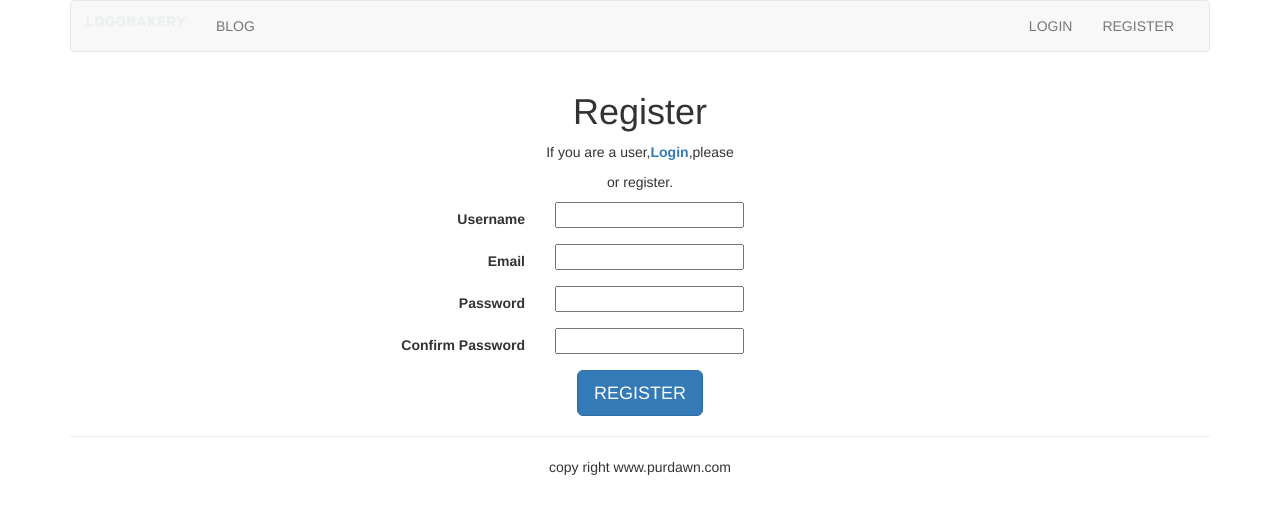
After one commit to lance0628/my-site, a Django app: page /account/register/ in a window 1280 px wide. The commit adds this page. Shown: the top 514 px of the page. Run offline with Django 3.2, Linux system fonts and the light colour scheme; some libraries are stand-ins or nearby versions.

Commit message:
add register

```diff
--- a/mysite/account/forms.py
+++ b/mysite/account/forms.py
@@ -1,5 +1,20 @@
 from django import forms
+from django.contrib.auth.models import User
 
 class LoginForm(forms.Form):
     username = forms.CharField()
     password = forms.CharField(widget = forms.PasswordInput)
+
+class RegistrationForm(forms.ModelForm):
+	password = forms.CharField(label="Password", widget=forms.PasswordInput)
+	password2 = forms.CharField(label="Confirm Password", widget=forms.PasswordInput)
+
+	class Meta:
+		model = User
+		fields = ("username", "email")
+
+	def clean_password2(self):
+		cd = self.cleaned_data
+		if cd['password'] != cd['password2']:
+			raise forms.ValidationError("passwords do not match.")
+		return cd['password2']
--- a/mysite/account/urls.py
+++ b/mysite/account/urls.py
@@ -8,4 +8,5 @@ urlpatterns = [
     #path('login/',views.user_login, name='user_login'),
     path('login/', auth_views.LoginView.as_view(template_name='account/login2.html'), name= 'user_login'),
     path('logout/', auth_views.LogoutView.as_view(template_name='account/logout.html'), name='user_logout'),
+    path('register/', views.register, name='user_register'),
 ]
--- a/mysite/account/views.py
+++ b/mysite/account/views.py
@@ -33,7 +33,7 @@ def user_login(request):
         login_form = LoginForm(request.POST)
         if login_form.is_valid():
             cd =login_form.cleaned_data
-            user = authenticate(username=cd['username'],password=cd["password"])
+            user = authenticate(username=cd['username'],password=cd['password'])
 
             if user:
                 login(request,user)
@@ -46,3 +46,19 @@ def user_login(request):
     if request.method == "GET":
         login_form = LoginForm()
         return render(request,"account/login.html",{"form":login_form})
+
+from .forms import LoginForm, RegistrationForm
+
+def register(request):
+    if request.method == "POST":
+        user_form = RegistrationForm(request.POST)
+        if user_form.is_valid():
+            new_user = user_form.save(commit=False)
+            new_user.set_password(user_form.cleaned_data['password'])
+            new_user.save()
+            return HttpResponse("successfully")
+        else:
+            return HttpResponse("sorry, you can not register.")
+    else:
+        user_form = RegistrationForm()
+        return render(request, "account/register.html",{"form": user_form})
--- a/mysite/templates/account/logout.html
+++ b/mysite/templates/account/logout.html
@@ -5,6 +5,6 @@
 {% block content %}
 <div class="row text-center vertical-middle-sm">
     <p>You have log out.</p>
-    <p>You can <a href="{% url 'account:user_login' %}">login</a> again </p>
+    <p>You can <a href="{% url 'account:user_login' %}">Login</a> again </p>
 </div>
 {% endblock %}
--- /dev/null
+++ b/mysite/templates/account/register.html
@@ -0,0 +1,34 @@
+{% extends "base.html" %}
+
+{% load staticfiles %}
+
+{% block title %}register user{% endblock %}
+
+{% block content %}
+<div class="row text-center vertical-middle-sm">
+	<h1>Register</h1>
+	<p>If you are a user,<strong><a href="{% url 'account:user_login' %}">Login</a></strong>,please</p>
+	<p>or register.</p>
+	<form class="form-horizontal" action="." method="post">{% csrf_token %}
+		<div class="form-group">
+			<label for="{{ form.username.id_for_label }}" class="col-md-5 control-label">Username</label>
+			<div class="col-md-6 text-left">{{ form.username }}	</div>
+		</div>
+		<div class="form-group">
+			<label for="{{ form.email.id_for_label }}" class="col-md-5 control-label">Email</label>
+			<div class="col-md-6 text-left">{{ form.email }}	</div>
+		</div>
+
+		<div class="form-group">
+			<label for="{{ form.password.id_for_label }}" class="col-md-5 control-label">Password</label>
+			<div class="col-md-6 text-left">{{ form.password }}</div>
+		</div>
+		<div class="form-group">
+			<label for="{{form.password.id_for_label }}" class="col-md-5 control-label">Confirm Password</label>
+			<div class="col-md-6 text-left">{{ form.password2 }}</div>
+		</div>
+		<input type="submit" class="btn btn-primary btn-lg" value="REGISTER">
+	</form>
+
+</div>
+{% endblock %}
--- a/mysite/templates/footer.html
+++ b/mysite/templates/footer.html
@@ -1,4 +1,4 @@
 <div class="container">
-    <hr>
-    <p class="text-center">copy right www.purdawn.com</p>
+	<hr>
+	<p class="text-center">copy right www.purdawn.com</p>
 </div>
--- a/mysite/templates/header.html
+++ b/mysite/templates/header.html
@@ -2,17 +2,28 @@
 <div class="container">
     <nav class="navbar navbar-default" role="navigation">
         <div class="navbar-header">
-            <a class="navbar-brand" href="http.itdiffer.com">
-                <img src="{% static '/images/123.png' %}" width = "60px">
+            <a class= "navbar-brand" href="http://www.itdiffer.com">
+                <img src="{% static '/images/logo.svg' %}" width="100px">
             </a>
+
         </div>
         <div>
             <ul class="nav navbar-nav" role="navigation">
                 <li><a href="{% url 'blog:blog_title' %}">BLOG</a></li>
             </ul>
-            <ul class="nav navbar-nav navbar-right" >
-                <li><a href="{% url 'account:user_login' %}">LOGIN</a></li>
+            <ul class="nav navbar-nav navbar-right" style="margin-right:10px">
+                {% if user.is_authenticated %}
+                <li><a href="#">{{ user.username }}</a></li>
+                <li><a href="{% url 'account:user_logout' %}">Logout</a></li>
+                {% else %}
+                <li><a href="{% url 'account:user_login' %}">LOGIN</a>
+                </li>
+                {% endif %}
+            <ul class="nav navbar-nav navbar-right" style="margin-right:10px">
+                <li><a href="{% url 'account:user_register' %}">REGISTER</a>
+                </li>
             </ul>
         </div>
+
     </nav>
 </div>
--- a/mysite/templates/index.html
+++ b/mysite/templates/index.html
@@ -10,6 +10,8 @@
 
 </head>
 <body>
-
+    <div style="margin:0 auto;width:200px;">
+    <input type="submit" value="Login" style="vertical-align:middle;">
+    </div>
 </body>
 </html>
```
Also changed, not shown: mysite/blog/templates/base.html (deleted, +0 -19 lines), mysite/blog/templates/blog/content.html (deleted, +0 -22 lines), mysite/blog/templates/blog/titles.html (deleted, +0 -23 lines), mysite/static/css/styles.css (added, +57 -0 lines), mysite/templates/account/login2.html (+5 -4 lines), mysite/db.sqlite3, mysite/static/images/logo.svg (added).
